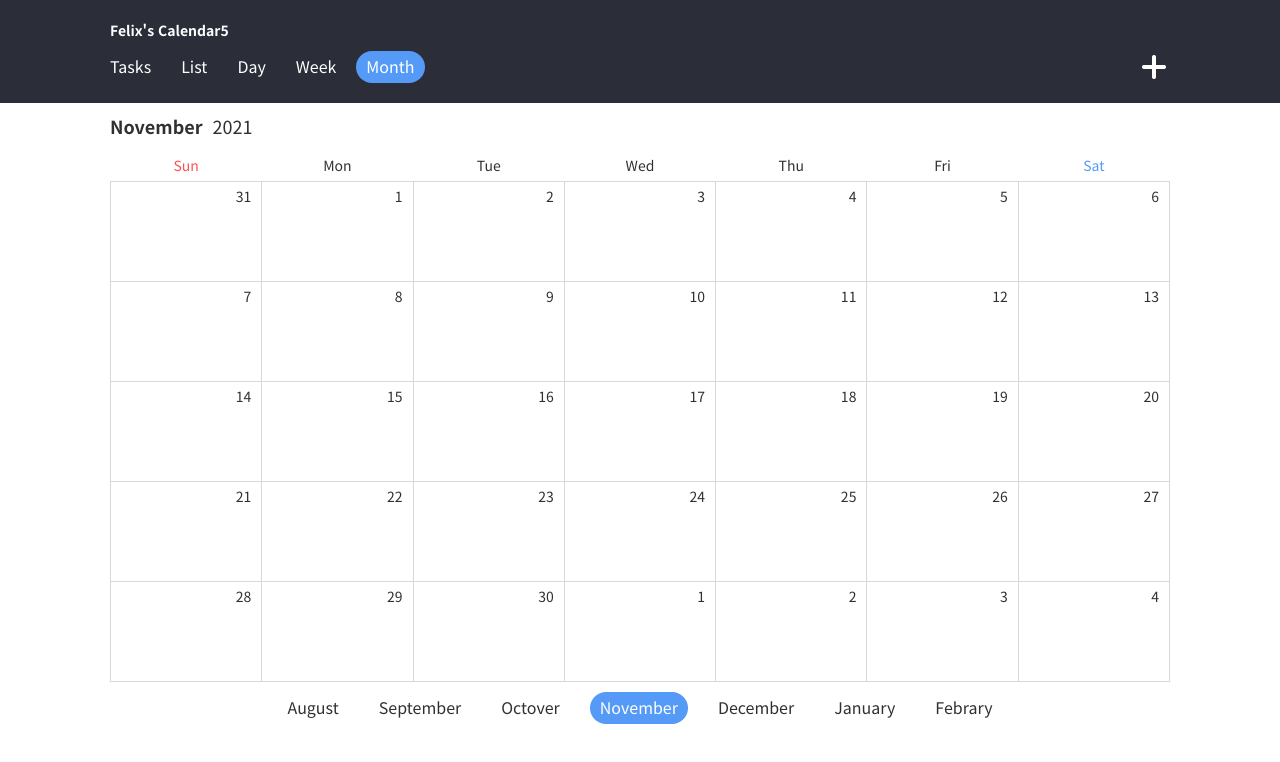
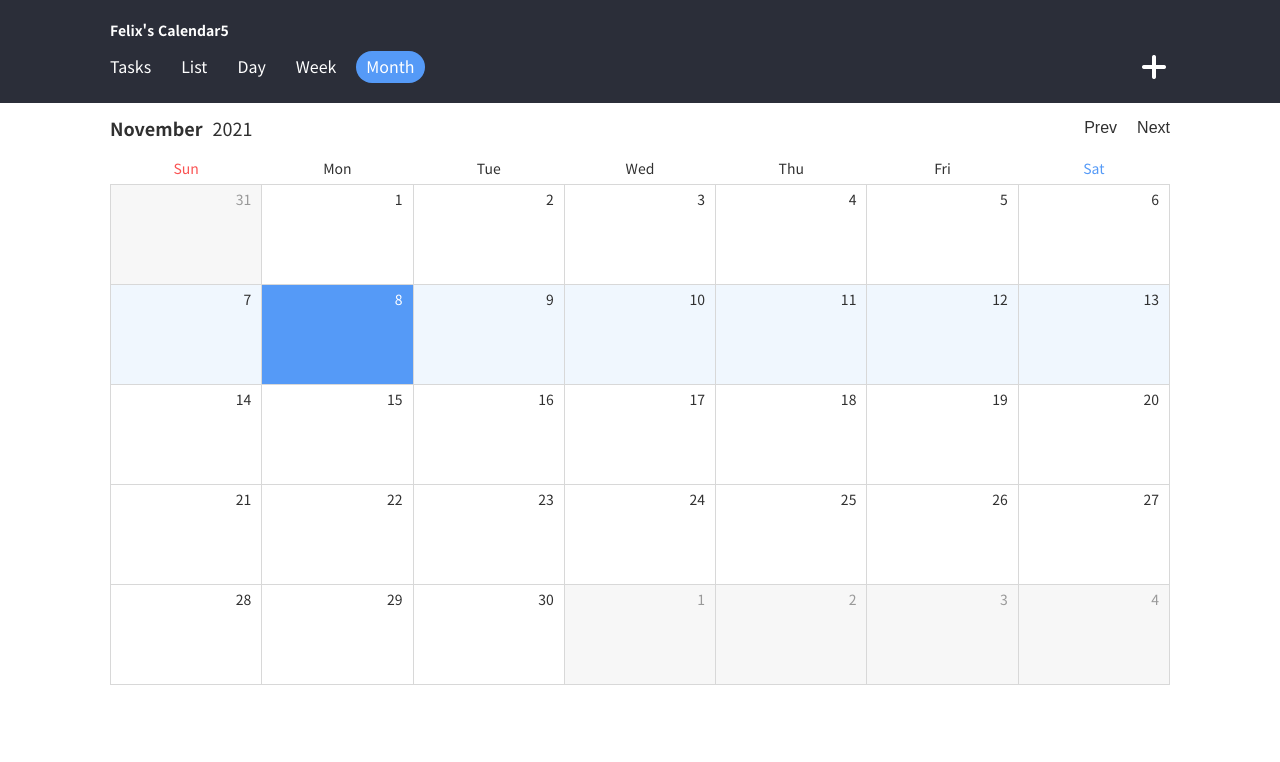
Before and after one commit to Felixous/portfolio, a React (Create React App) app in the folder react-calendar5/: page / in a window 1280 px wide. Shown: the top 762 px of the page. Built offline with nearby package versions, Linux system fonts and the light colour scheme.

Commit message:
Add redux

```diff
--- a/react-calendar5/package.json
+++ b/react-calendar5/package.json
@@ -8,7 +8,9 @@
     "@testing-library/user-event": "^12.8.3",
     "react": "^17.0.2",
     "react-dom": "^17.0.2",
+    "react-redux": "^7.2.6",
     "react-scripts": "4.0.3",
+    "redux": "^4.1.2",
     "web-vitals": "^1.1.2"
   },
   "scripts": {
--- a/react-calendar5/src/components/Calendar.js
+++ b/react-calendar5/src/components/Calendar.js
@@ -1,8 +1,7 @@
 import React from 'react';
 
-import CalendarHead from './CalendarHead';
-import CalendarMain from './CalendarMain';
-import CalendarSelect from './CalendarSelect';
+import CalendarHead from '../containers/CalendarHead';
+import CalendarMain from '../containers/CalendarMain';
 
 const Calendar = () => {
 	return (
@@ -10,7 +9,6 @@ const Calendar = () => {
 			<div className="inner-frame">
 				<CalendarHead />
 				<CalendarMain />
-				<CalendarSelect />
 			</div>
 		</div>
 	);
--- a/react-calendar5/src/components/CalendarHead.js
+++ b/react-calendar5/src/components/CalendarHead.js
@@ -1,11 +1,19 @@
-import React from 'react';
+import React, { useState } from 'react';
+import store from '../store';
+import { getFullMonthName } from '../resources/js/ui';
 
-const CalendarHead = () => {
+const CalendarHead = ({ year, month, onClickPrevMonth, onClickNextMonth }) => {
 	return (
-		<h2>
-			<span className="month">November</span>
-			<span className="year">2021</span>
-		</h2>
+		<div className="calendar-head">
+			<h2>
+				<span className="month">{getFullMonthName(month)}</span>
+				<span className="year">{year}</span>
+			</h2>
+			<div className="change-month">
+				<button type="button" className="btn btn-prev-month" onClick={onClickPrevMonth}>Prev</button>
+				<button type="button" className="btn btn-next-month" onClick={onClickNextMonth}>Next</button>
+			</div>
+		</div>
 	);
 };
 
--- a/react-calendar5/src/components/CalendarMain.js
+++ b/react-calendar5/src/components/CalendarMain.js
@@ -1,11 +1,64 @@
-import React from 'react';
+import React, { useState, useMemo, useCallback } from 'react';
+import { getDateMatrix, getTodayWeekNum } from '../resources/js/ui';
+import { useSelector, useDispatch } from 'react-redux';
 
-import CalnedarTable from './CalendarTable';
+const CalendarMain = ({ year, month, date }) => {
 
-const CalendarMain = () => {
+	const makeTable = useCallback(() => {
+		let today = new Date();
+		let data = getDateMatrix(year, month, date);
+		let result = [];
+		data.map((v, weekindex) => {
+			let innerArray = [];
+			v.map((v, dateindex) => {
+				let name = null;
+				let isOtherMonth = v.month !== month;
+				if (isOtherMonth) name = 'other-month';
+				if (today.getFullYear() === v.year && today.getMonth() + 1 === v.month) {
+					let todayWeekNum = getTodayWeekNum();
+					let isThisWeek = weekindex === todayWeekNum;
+					let isToday = v.date === (new Date()).getDate();
+					if (isThisWeek) name = 'this-week';
+					if (isToday) name += ' today';
+				}
+				let td = <td className={name}>{v.date}</td>;
+				innerArray.push(td);
+
+			})
+			let tr = <tr>{innerArray}</tr>;
+			result.push(tr);
+		})
+		return result;
+	}, [year, month, date]);
+
 	return (
-		<div>
-			<CalnedarTable />
+		<div className="calendar-main">
+			<table className="tbl-calendar">
+				<caption>테이블</caption>
+				<colgroup>
+					<col />
+					<col />
+					<col />
+					<col />
+					<col />
+					<col />
+					<col />
+				</colgroup>
+				<thead>
+					<tr>
+						<th className="holiday weekend">Sun</th>
+						<th>Mon</th>
+						<th>Tue</th>
+						<th>Wed</th>
+						<th>Thu</th>
+						<th>Fri</th>
+						<th className="weekend">Sat</th>
+					</tr>
+				</thead>
+				<tbody>
+					{makeTable()}
+				</tbody>
+			</table>
 		</div>
 	);
 };
--- a/react-calendar5/src/components/CalendarTable.js
+++ /dev/null
@@ -1,54 +0,0 @@
-import React, { useState } from 'react';
-import { makeMonthMatrix } from '../resources/js/ui';
-
-const CalnedarTable = () => {
-	const [ year, setYear ] = useState(2021);
-	const [ month, setMonth ] = useState(11);
-	const [ date, setDate ] = useState(8);
-
-	const makeWeeks = () => {
-		let data = makeMonthMatrix(year, month, date);
-		console.log(data);
-		let weeks = [];
-		data.map((weekData, i) => {
-			let days = [];
-			weekData.map((DayData, i) => {
-				let td = <td key={DayData.toString()}>{DayData.getDate()}</td>;
-				days.push(td);
-			})
-			weeks.push(<tr key={i}>{days}</tr>);
-		})
-		return weeks;
-	}
-
-	return (
-		<table className="tbl-calendar">
-			<caption>테이블</caption>
-			<colgroup>
-				<col />
-				<col />
-				<col />
-				<col />
-				<col />
-				<col />
-				<col />
-			</colgroup>
-			<thead>
-				<tr>
-					<th className="holiday weekend">Sun</th>
-					<th>Mon</th>
-					<th>Tue</th>
-					<th>Wed</th>
-					<th>Thu</th>
-					<th>Fri</th>
-					<th className="weekend">Sat</th>
-				</tr>
-			</thead>
-			<tbody>
-				{makeWeeks()}
-			</tbody>
-		</table>
-	);
-}
-
-export default CalnedarTable;
--- /dev/null
+++ b/react-calendar5/src/containers/CalendarHead.js
@@ -0,0 +1,51 @@
+// import React, { useState } from 'react';
+// import store from '../store';
+import { connect } from 'react-redux';
+
+import CalendarHead from '../components/CalendarHead';
+
+const mapReduxStateToReactProps = (state) => {
+	return {
+		year: state.year,
+		month: state.month
+	}
+}
+const mapReduxDispatchToReactProps = (dispatch) => {
+	return {
+		onClickPrevMonth: () => {
+			dispatch({ type: 'PREV_MONTH' });
+		},
+		onClickNextMonth: () => {
+			dispatch({ type: 'NEXT_MONTH' });
+		}
+	}
+}
+
+export default connect(mapReduxStateToReactProps, mapReduxDispatchToReactProps)(CalendarHead);
+
+/*
+export default () => {
+	const [ year , setYear] = useState(store.getState().year);
+	const [ month , setMonth] = useState(store.getState().month);
+
+	store.subscribe(() => {
+		setYear(store.getState().year);
+		setMonth(store.getState().month);
+	})
+
+	const onClickPrevMonth = () => {
+		store.dispatch({ type: 'PREV_MONTH' });
+	}
+	const onClickNextMonth = () => {
+		store.dispatch({ type: 'NEXT_MONTH' });
+	}
+	return (
+		<CalendarHead
+			year={year}
+			month={month}
+			onClickPrevMonth={onClickPrevMonth}
+			onClickNextMonth={onClickNextMonth}
+		/>
+	);
+}
+*/
--- /dev/null
+++ b/react-calendar5/src/containers/CalendarMain.js
@@ -0,0 +1,23 @@
+import { connect } from 'react-redux';
+
+import CalendarMain from '../components/CalendarMain';
+
+const mapReduxStateToReactProps = (state) => {
+	return {
+		year: state.year,
+		month: state.month,
+		date: state.date
+	}
+}
+const mapReduxDispatchToReactProps = (dispatch) => {
+	return {
+		onClickPrevMonth: () => {
+			dispatch({ type: 'PREV_MONTH' });
+		},
+		onClickNextMonth: () => {
+			dispatch({ type: 'NEXT_MONTH' });
+		}
+	}
+}
+
+export default connect(mapReduxStateToReactProps, null)(CalendarMain);
--- a/react-calendar5/src/index.js
+++ b/react-calendar5/src/index.js
@@ -6,7 +6,13 @@ import './resources/js/ui.js';
 
 import React from 'react';
 import ReactDOM from 'react-dom';
+import { Provider } from 'react-redux';
+import store from './store';
 
 import App from './App';
 
-ReactDOM.render(<App />, document.getElementById('root'));
+ReactDOM.render(
+	<Provider store={store}>
+		<App />
+	</Provider>
+	, document.getElementById('root'));
--- a/react-calendar5/src/resources/css/ui.css
+++ b/react-calendar5/src/resources/css/ui.css
@@ -26,7 +26,6 @@
 			 url('../fonts/noto-sans-kr-700.woff2') format('woff2'), /* Super Modern Browsers */
 			 url('../fonts/noto-sans-kr-700.woff') format('woff'); /* Modern Browsers */
 }
-
 
 /* reset */
 * { margin: 0; padding: 0; }
@@ -58,9 +57,15 @@ header .btn-add-event { float: right; width: 32px; height: 32px; background: url
 
 /* calendar */
 .calendar {}
-.calendar h2 { padding: 10px 0; font-size: 18px; font-weight: 400; }
-.calendar h2 .month { margin: 0 10px 0 0; font-weight: 700; }
-.calendar h2 .year {}
+.calendar .calendar-head {}
+.calendar .calendar-head:after { content: ''; display: block; clear: both; }
+.calendar .calendar-head h2 { float: left; line-height: 50px; font-size: 18px; font-weight: 400; }
+.calendar .calendar-head h2 .month { margin: 0 10px 0 0; font-weight: 700; }
+.calendar .calendar-head h2 .year {}
+.calendar .calendar-head .change-month { float: right; }
+.calendar .calendar-head .change-month .btn { margin: 0 0 0 20px; line-height: 50px; }
+.calendar .calendar-head .change-month .btn-prev-month {}
+.calendar .calendar-head .change-month .btn-next-month {}
 
 
 table.tbl-calendar { width: 100%; border-collapse: collapse; table-layout: fixed; }
@@ -68,6 +73,9 @@ table.tbl-calendar thead th { padding: 5px 0; font-size: 14px; font-weight: 400;
 table.tbl-calendar thead th.weekend { color: #559af7; }
 table.tbl-calendar thead th.holiday { color: #fa5252; }
 table.tbl-calendar tbody td { height: 100px; padding: 4px 10px; border: 1px solid #d8d8d8; box-sizing: border-box; vertical-align: top; text-align: right; font-size: 14px; }
+table.tbl-calendar tbody td.this-week { background: #f0f7fe; }
+table.tbl-calendar tbody td.today { color: #fff; background: #559af7; }
+table.tbl-calendar tbody td.other-month { color: #999; background: #f7f7f7; }
 
 
 ul.month-list { padding: 10px 0 0 0; text-align: center; }
--- a/react-calendar5/src/resources/js/ui.js
+++ b/react-calendar5/src/resources/js/ui.js
@@ -8,41 +8,89 @@ console.log('===== ui.js');
 // 	console.log('=== 윈도우 로드!');
 // })
 
-export function makeMonthMatrix(y, m, d) { // 2021, 11, 20
+export function getDateMatrix(year, month, date) { // 2021, 11, 20
 
-	var firstObj = new Date(y, m - 1, 1);
-	var firstDate = firstObj.getDate();
-	var firstDay = firstObj.getDay();
+	let firstObj = new Date(year, month - 1, 1);
+	let firstDate = firstObj.getDate();
+	let firstDay = firstObj.getDay();
 
-	var lastObj = new Date(y, m, 0);
-	var lastDate = lastObj.getDate();
-	var lastDay = lastObj.getDay();
+	let lastObj = new Date(year, month, 0);
+	let lastDate = lastObj.getDate();
+	let lastDay = lastObj.getDay();
 
-	var arr = [];
-	var matrix = [];
+	let array = [];
+	let result = [];
 
-	for (var i=firstDay; i>0; i--) {
-		var temp = new Date(firstObj.getTime());
+	for (let i=firstDay; i>0; i--) {
+		let temp = new Date(firstObj.getTime());
 		temp.setDate(firstDate - i);
-		arr.push(temp);
+		array.push({
+			year: temp.getFullYear(),
+			month: temp.getMonth() + 1,
+			date: temp.getDate()
+		});
 	}
 
 	for (var i=0; i<lastDate; i++) {
 		var temp = new Date(firstObj.getTime());
 		temp.setDate(firstDate + i);
-		arr.push(temp);
+		array.push({
+			year: temp.getFullYear(),
+			month: temp.getMonth() + 1,
+			date: temp.getDate()
+		});
 	}
 
 	for (var i=1; i<=6-lastDay; i++) {
 		var temp = new Date(lastObj.getTime());
 		temp.setDate(lastDate + i);
-		arr.push(temp);
+		array.push({
+			year: temp.getFullYear(),
+			month: temp.getMonth() + 1,
+			date: temp.getDate()
+		});
 	}
 
-	for (var i=0; i<arr.length / 7; i++) {
-		matrix.push(arr.slice(i*7, i*7+7));
+	for (var i=0; i<array.length / 7; i++) {
+		result.push(array.slice(i*7, i*7+7));
 	}
 
-	return matrix;
+	return result;
 
 }
+
+export function getFullMonthName(number) { // 1 ~ 12
+	switch (number) {
+		case 1:
+			return 'January';
+		case 2:
+			return 'February';
+		case 3:
+			return 'March';
+		case 4:
+			return 'April';
+		case 5:
+			return 'May';
+		case 6:
+			return 'June';
+		case 7:
+			return 'July';
+		case 8:
+			return 'August';
+		case 9:
+			return 'September';
+		case 10:
+			return 'October';
+		case 11:
+			return 'November';
+		case 12:
+			return 'December';
+	}
+}
+
+export function getTodayWeekNum() {
+	let today = new Date();
+	let firstDay = (new Date(today.getFullYear(), today.getMonth())).getDay();
+
+	return Math.ceil((firstDay + today.getDate()) / 7) - 1;
+}
--- /dev/null
+++ b/react-calendar5/src/store.js
@@ -0,0 +1,52 @@
+import { createStore } from 'redux';
+
+const initialState = {
+	year: 2021,
+	month: 11,
+	date: 9
+}
+
+export const nextMonthAction = () => {
+	return {
+		type: 'NEXT_MONTH',
+	}
+}
+
+export const prevMonthAction = () => {
+	return {
+		type: 'PREV_MONTH',
+	}
+}
+
+export default createStore((state = initialState, action) => {
+	switch (action.type) {
+		case 'NEXT_MONTH':
+			if (state.month === 12) {
+				return {
+					...state,
+					year: state.year + 1,
+					month: 1
+				}
+			} else {
+				return {
+					...state,
+					month: state.month + 1
+				}
+			}
+		case 'PREV_MONTH':
+			if (state.month === 1) {
+				return {
+					...state,
+					year: state.year - 1,
+					month: 12
+				}
+			} else {
+				return {
+					...state,
+					month: state.month - 1
+				}
+			}
+		default:
+			return state;
+	}
+}, window.__REDUX_DEVTOOLS_EXTENSION__ && window.__REDUX_DEVTOOLS_EXTENSION__())
```
Also changed, not shown: 1 other file (tests, documents, lock files or other folders).
